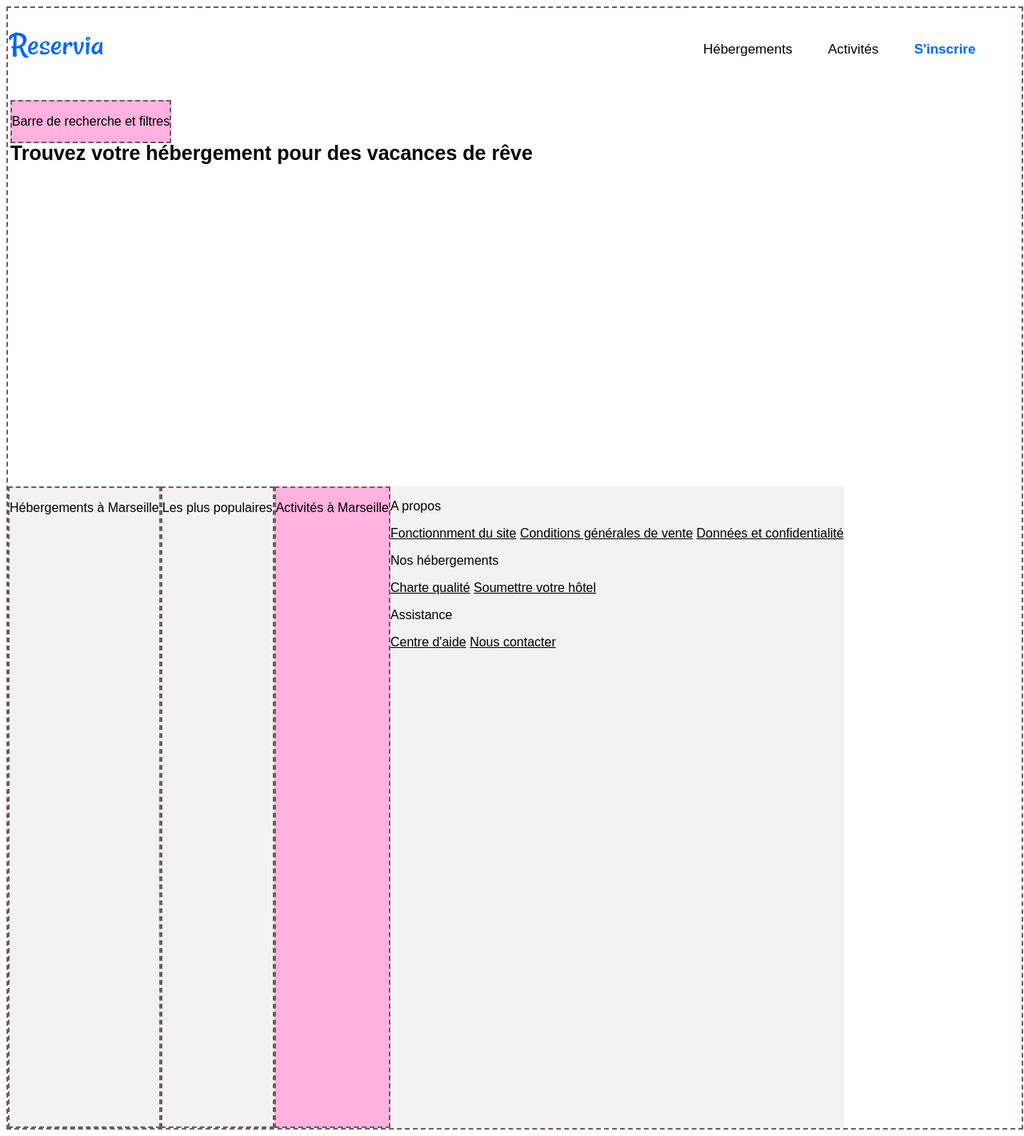
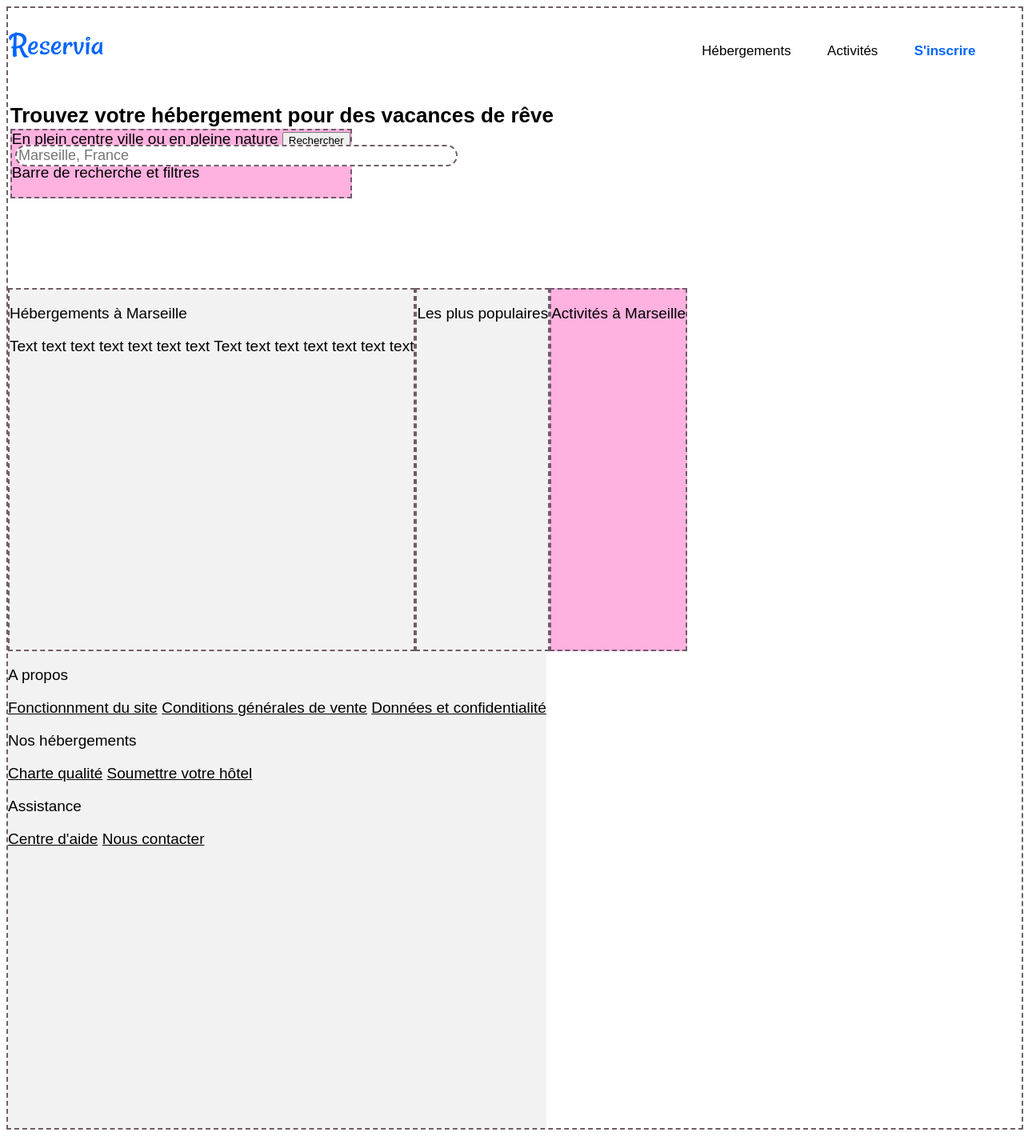
Before and after one commit to Yann-dv/Reservia, a PHP site: page / in a window 1280 px wide. Shown: the whole page at 80% size. Run offline with PHP 8.4, Linux system fonts and the light colour scheme.

Commit message:
starting the searchbar

```diff
--- a/index.html
+++ b/index.html
@@ -28,13 +28,23 @@
     <body>
 
         <h1>Trouvez votre hébergement pour des vacances de rêve</h1>
+
         <section id="searchbar">
+            <form role="search">
+                <label for="searchbar">En plein centre ville ou en pleine nature</label>
+                    <input type="search" id="searchbar" placeholder="Marseille, France" size="50" name="q">
+                    <input type="submit" value="Rechercher">
+
+             </form>
+
             <p>Barre de recherche et filtres</p>
          </section>
 
         <section id="hebergements">
             <p>Hébergements à Marseille</p>
-            <div></div>
+            <div>
+                <p>Text text text text text text text Text text text text text text text</p>
+            </div>
             <div></div>
             <div></div>
             <div></div>
--- a/style.css
+++ b/style.css
@@ -83,32 +83,39 @@ a:visited
     color: #0065FC;
 }
 
-h1
-{
-    position: absolute;
-    top: 20%;
-    left: 1%;
-    font-weight: bold;
-    font-size: 25px;
-}
-
 body
 {
     font-family: "raleway", arial, 'Times New Roman', Times, sans-serif;
     display: flex;
     width: 99%;
     height: 1400px;
-    font-size: 0,15%;
+    font-size: 19px;
     flex-wrap: wrap;
 }
 
+h1
+{
+    position: absolute;
+    top: 14%;
+    left: 1%;
+    font-weight: bold;
+    font-size: 26px;
+}
 
 #searchbar
 {
     position: absolute;
-    top: 15%;
+    top: 20%;
     left: 1%;
-    margin-top: 5px;
+    margin-top: 1px;
+}
+
+input[type=search]
+ {
+    border: 2px solid #999;
+    border-radius: 20px;
+    font-size:large;
+    overflow: hidden;
 }
 
 body, #searchbar, #hebergements, #populaires, #activites
```
